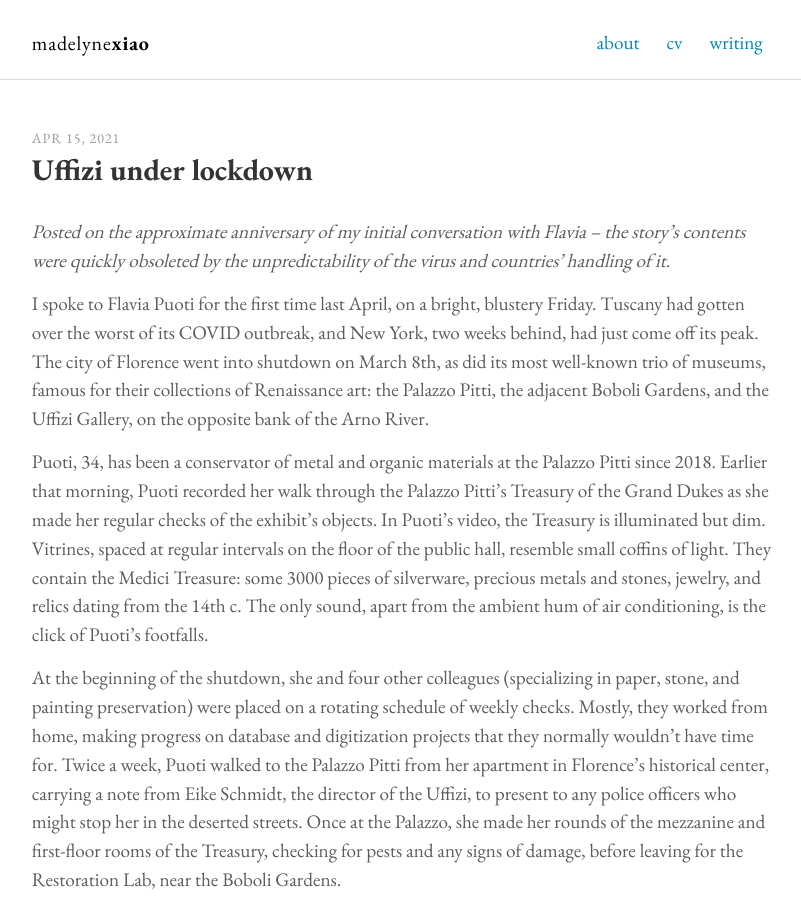
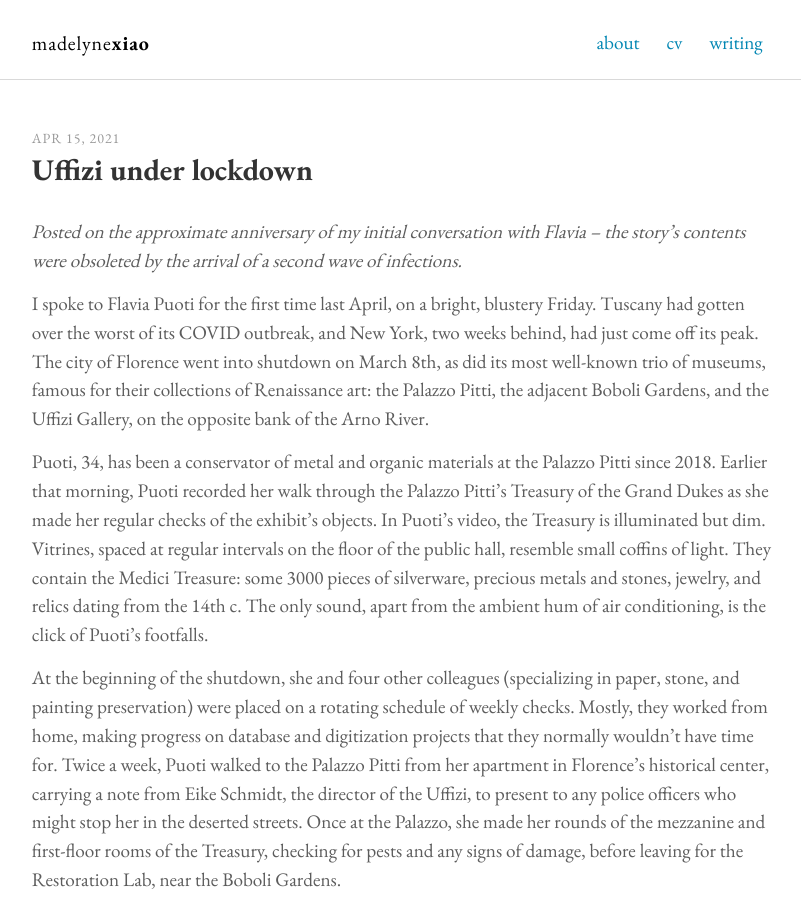
Before and after one commit to madelyne/madelyne.github.io, a Jekyll site: the page built from _posts/2021-04-15-uffizi.md, in a window 1280 px wide and 900 px high. Shown: the whole window, without its empty margins (237-1038 px from the left). Built offline with Jekyll 4.4.1, drawn with Linux system fonts in a browser that asks for light colours; our own code applies the rules of GitHub Pages for plain Markdown files.

Commit message:
edit uffizi entry

```diff
--- a/_posts/2021-04-15-uffizi.md
+++ b/_posts/2021-04-15-uffizi.md
@@ -1,7 +1,7 @@
 ---
 title: Uffizi under lockdown
 ---
-*Posted on the approximate anniversary of my initial conversation with Flavia -- the story's contents were quickly obsoleted by the unpredictability of the virus and countries' handling of it.*
+*Posted on the approximate anniversary of my initial conversation with Flavia -- the story's contents were obsoleted by the arrival of a second wave of infections.*
 
 I spoke to Flavia Puoti for the first time last April, on a bright, blustery Friday. Tuscany had gotten over the worst of its COVID outbreak, and New York, two weeks behind, had just come off its peak. The city of Florence went into shutdown on March 8th, as did its most well-known trio of museums, famous for their collections of Renaissance art: the Palazzo Pitti, the adjacent Boboli Gardens, and the Uffizi Gallery, on the opposite bank of the Arno River.
 
```
